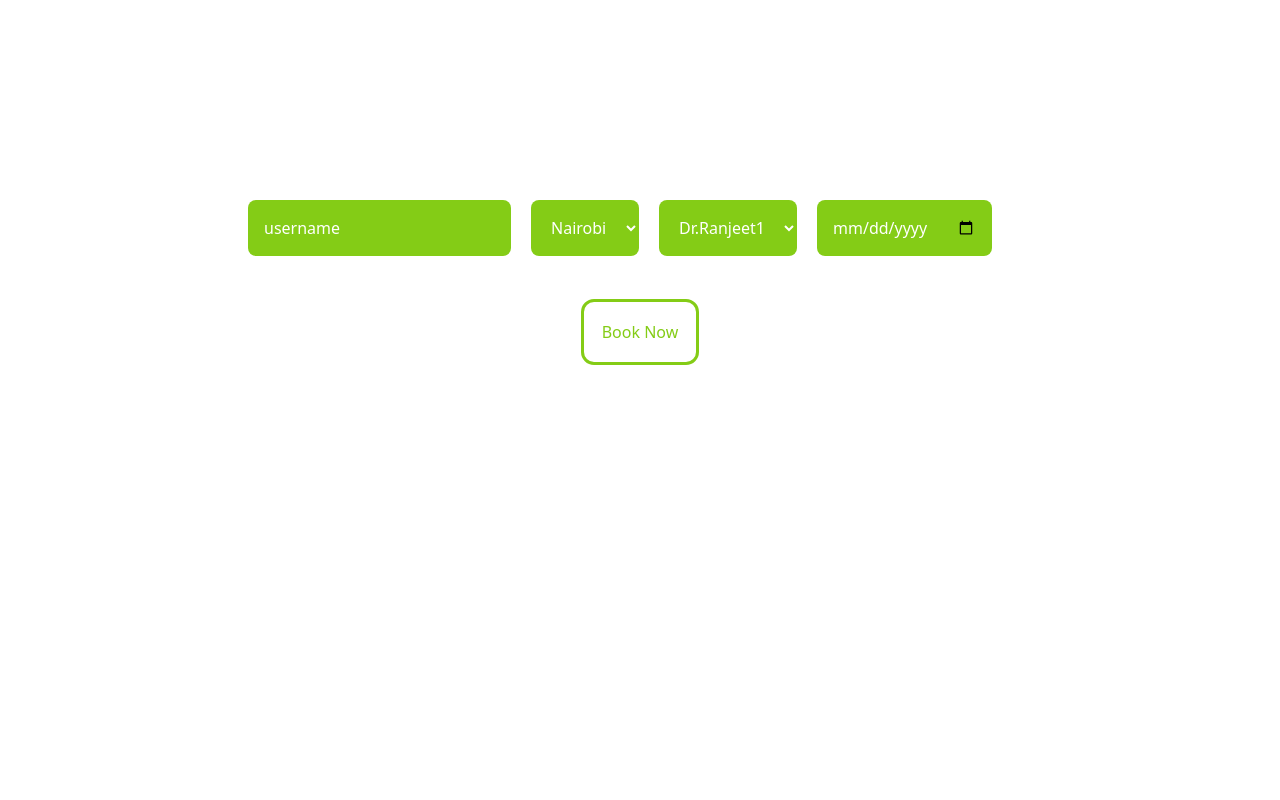
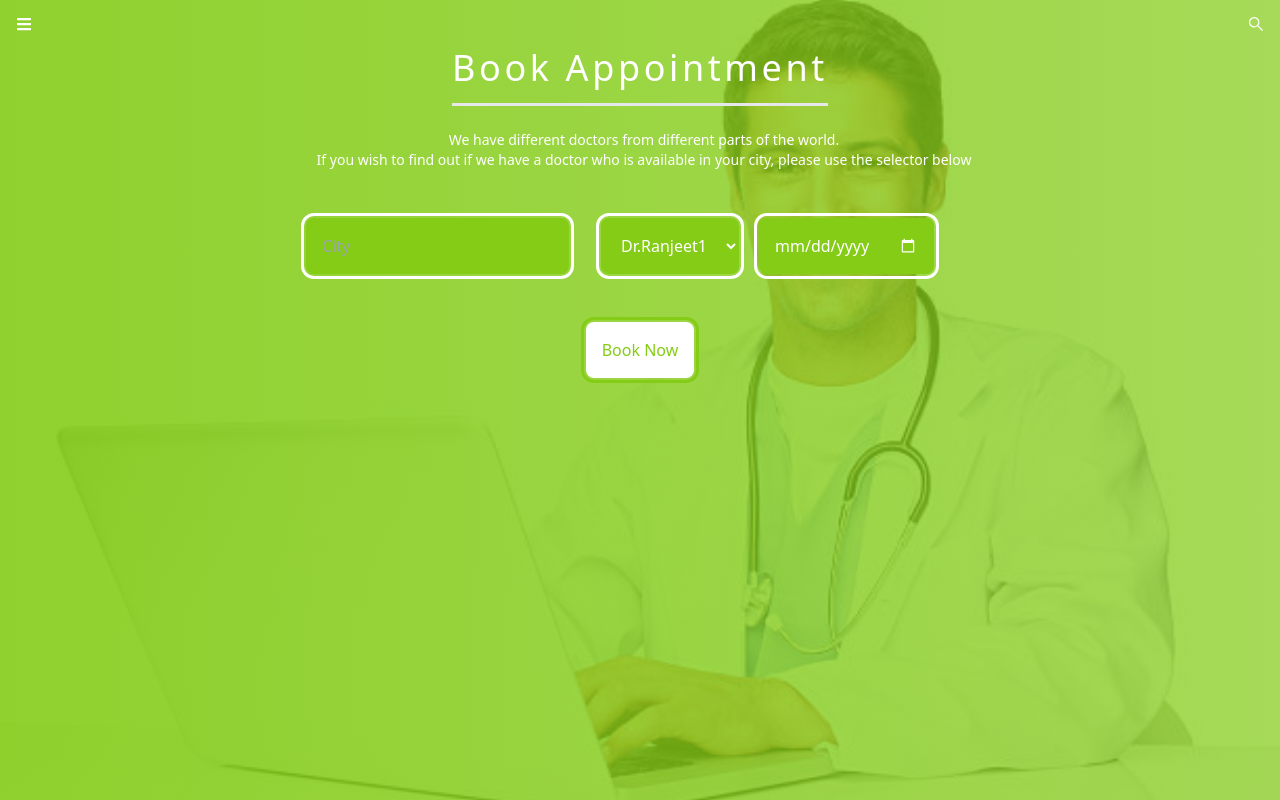
Before and after one commit to Chimwemwe-127001/book-appointment-frontend, a React (Create React App) app: page /reserve in a window 1280 px wide. Built offline with nearby package versions, Linux system fonts and the light colour scheme; no server answers.

Commit message:
Add client id and client secret in the env file

```diff
--- a/src/App.css
+++ b/src/App.css
@@ -77,3 +77,7 @@
 ::-webkit-calendar-picker-indicator {
   filter: invert(1);
 }
+
+::placeholder{
+  color: white;
+}
--- a/src/App.js
+++ b/src/App.js
@@ -1,5 +1,6 @@
 import { Routes, Route } from 'react-router-dom';
 import './assets/styles/App.scss';
+import './App.css';
 import Home from './pages/Home';
 import ReserveForm from './pages/ReserveForm';
 import PersistLogin from './components/sessions/PersistLogin';
--- a/src/pages/ReserveForm.js
+++ b/src/pages/ReserveForm.js
@@ -26,15 +26,9 @@ const ReserveForm = () => (
         </p>
       </div>
       <div className="mt-5 flex justify-center">
-        <form action="/#" className="flex flex-col lg:block">
-          <input type="text" value="username" className="lg:mr-5 mb-4 p-3 bg-lime-500 rounded-lg outline outline-offset-2 outline-3" />
-          <select name="cities" id="cities" className="p-3 mb-4 bg-lime-500 rounded-lg outline outline-offset-2 outline-3 hover:bg-white">
-            <option value="Nairobi">Nairobi</option>
-            <option value="Delhi">Delhi</option>
-            <option value="Abuja">Abuja</option>
-            <option value="Lusaka">Lusaka</option>
-          </select>
-          <select name="availableDoctors" id="availableDoctors" className="lg:ml-5 lg:mr-5 p-3 bg-lime-500 rounded-lg outline outline-offset-2 outline-3">
+        <div className="flex flex-col lg:block">
+          <input type="text" placeholder="City" className="lg:mr-5 mb-4 p-3 bg-lime-500 rounded-lg outline outline-offset-2 outline-3" />
+          <select name="availableDoctors" id="availableDoctors" className="lg:ml-3 lg:mr-5 p-3 bg-lime-500 rounded-lg outline outline-offset-2 outline-3">
             <option value="Ranjeet"> Dr.Ranjeet1 </option>
             <option value="Ranjeet"> Dr.Ranjeet2 </option>
             <option value="Ranjeet"> Dr.Ranjeet3 </option>
@@ -44,7 +38,7 @@ const ReserveForm = () => (
           <div className="flex flex-col items-center lg:grow">
             <input type="submit" value="Book Now" className="mt-4 text-lime-500 bg-white p-3 rounded-lg outline outline-offset-2 outline-3" />
           </div>
-        </form>
+        </div>
       </div>
     </div>
   </div>
```
